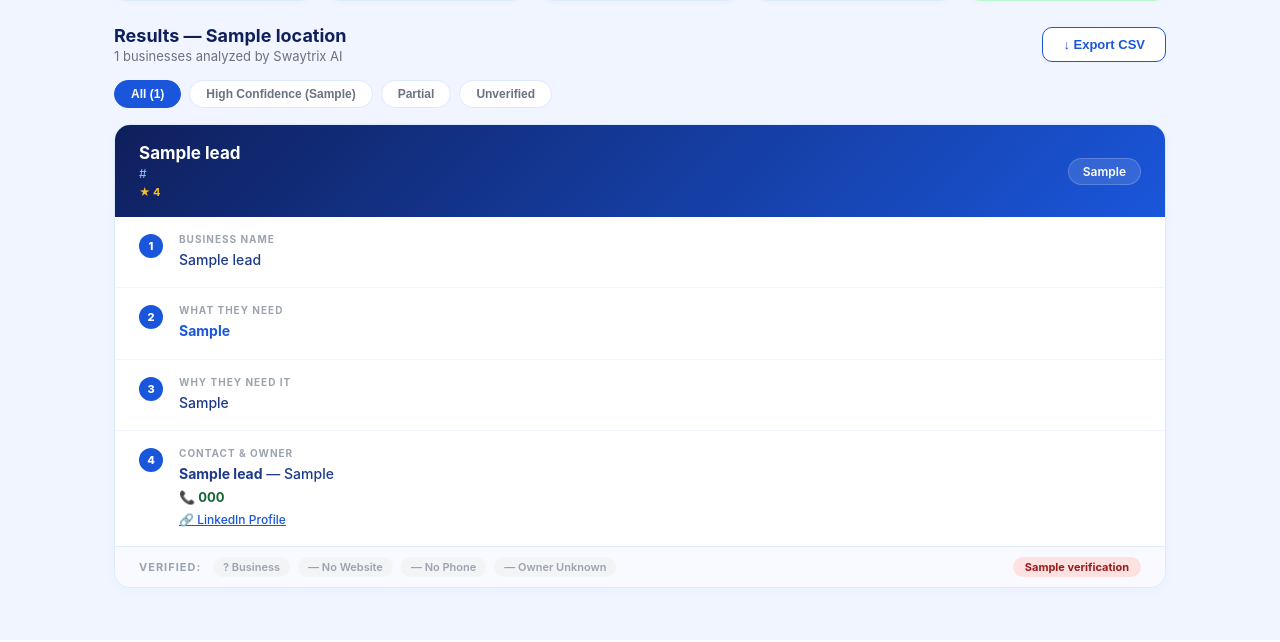
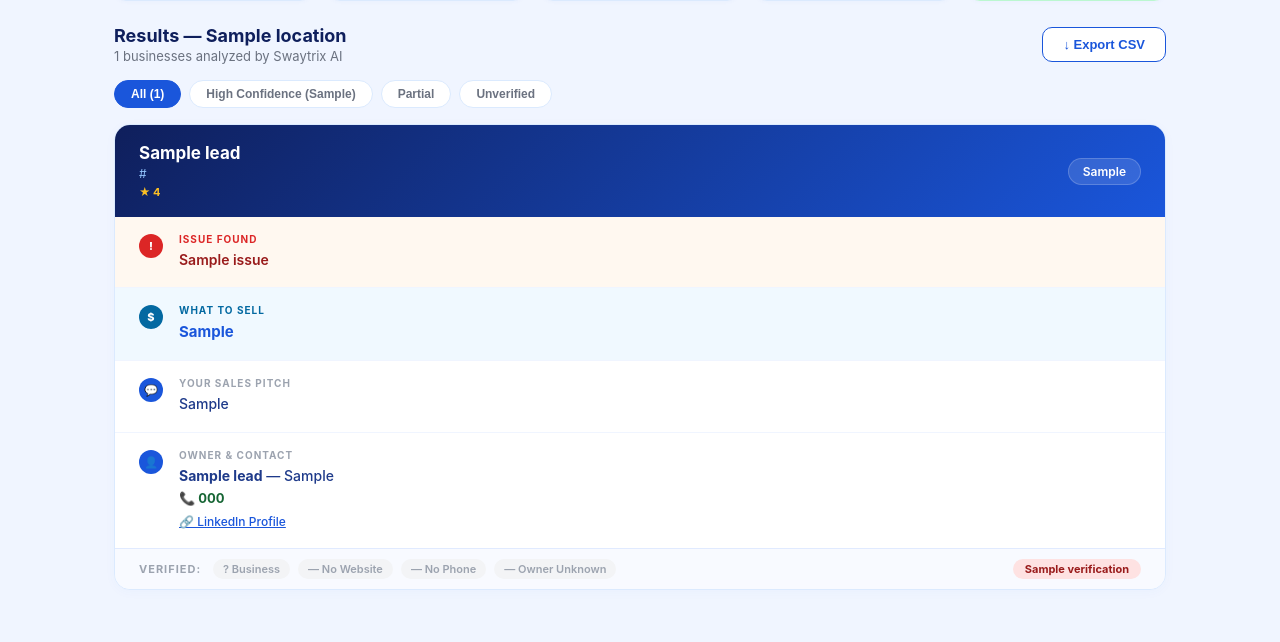
Before and after one commit to aibuilder-debug007/lead-scout, a FastAPI app: template templates/index.html in a window 1280 px wide. Shown: the part 435-1077 px from the top of the page. Run offline with FastAPI, Linux system fonts and the light colour scheme; the template is opened without the code that fills it: most values are stand-ins (such as "Sample title", 1, 10 or a date in 2020).

Commit message:
Target small businesses only, add specific issue detection and sales pitch per lead

```diff
--- a/main.py
+++ b/main.py
@@ -26,6 +26,20 @@ claude = anthropic.Anthropic(api_key=ANTHROPIC_API_KEY)
 
 VALID_TOKENS: set[str] = set()
 RESULTS_CACHE: dict[str, dict] = {}  # session -> {location, leads}
+
+CHAIN_KEYWORDS = [
+    "mcdonald", "starbucks", "subway", "dunkin", "burger king", "wendy's", "taco bell",
+    "chick-fil-a", "domino's", "pizza hut", "kfc", "popeyes", "sonic drive", "dairy queen",
+    "panera", "chipotle", "panda express", "five guys", "shake shack", "in-n-out",
+    "walmart", "target", "costco", "home depot", "lowe's", "cvs pharmacy", "walgreens",
+    "rite aid", "anytime fitness", "planet fitness", "la fitness", "gold's gym",
+    "orangetheory", "crunch fitness", "great clips", "supercuts", "sport clips",
+    "fantastic sams", "hair cuttery", "jiffy lube", "midas", "meineke", "firestone",
+    "pep boys", "autozone", "h&r block", "jackson hewitt", "7-eleven", "circle k",
+    "marriott", "hilton", "holiday inn", "best western", "sheraton", "hyatt",
+    "applebee's", "denny's", "ihop", "olive garden", "red lobster", "chili's",
+    "outback", "buffalo wild wings", "jersey mike", "jimmy john", "potbelly",
+]
 
 BLOCKED_DOMAINS = [
     "yelp.com", "yellowpages.com", "tripadvisor.com", "google.com", "facebook.com",
@@ -79,7 +93,19 @@ async def places_search(query: str, location: str) -> list[dict]:
                 logger.info(f"Places status for '{query} in {location}': {data.get('status')} — {len(data.get('results', []))} results")
 
                 if data.get("status") == "OK" and data.get("results"):
-                    for place in data["results"][:3]:
+                    added = 0
+                    for place in data["results"]:
+                        if added >= 3:
+                            break
+                        name_lower = place.get("name", "").lower()
+                        review_count = place.get("user_ratings_total", 0)
+                        # Skip chains and high-volume businesses (likely corporate)
+                        if any(chain in name_lower for chain in CHAIN_KEYWORDS):
+                            logger.info(f"Skipping chain: {place.get('name')}")
+                            continue
+                        if review_count > 300:
+                            logger.info(f"Skipping large business ({review_count} reviews): {place.get('name')}")
+                            continue
                         place_id = place.get("place_id")
                         detail = await get_place_detail(place_id)
                         businesses.append({
@@ -88,7 +114,9 @@ async def places_search(query: str, location: str) -> list[dict]:
                             "website": detail.get("website", ""),
                             "phone": detail.get("formatted_phone_number", ""),
                             "rating": str(place.get("rating", "")),
+                            "review_count": review_count,
                         })
+                        added += 1
                     return businesses
                 else:
                     logger.warning(f"Places API error: {data.get('status')} — {data.get('error_message', '')}")
@@ -261,37 +289,42 @@ async def find_owner(business_name: str, location: str, site_text: str) -> str:
         return "Not found"
 
 
-def analyze_lead(name: str, website: str, address: str, phone: str, rating: str, site_text: str) -> dict:
+def analyze_lead(name: str, website: str, address: str, phone: str, rating: str, review_count: int, site_text: str) -> dict:
     msg = claude.messages.create(
         model="claude-sonnet-4-6",
-        max_tokens=500,
+        max_tokens=600,
         extra_headers={"anthropic-beta": "prompt-caching-2024-07-31"},
         system=[{
             "type": "text",
             "text": (
-                "You are an AI services sales analyst. Analyze local businesses and identify exactly what AI service would help them most.\n\n"
-                "Reply in EXACTLY this format:\n"
-                "WHAT_THEY_NEED: [specific AI service — e.g. 'AI chatbot for customer inquiries', 'automated review response system', 'AI appointment booking']\n"
-                "WHY_THEY_NEED_IT: [2-3 sentences — cite specific observed facts: missing features, low rating, no online booking, outdated site, no contact form, etc.]"
+                "You are a sales analyst for a small AI agency. You find SPECIFIC problems with small local businesses and pitch the exact AI service that fixes it.\n\n"
+                "Look for concrete issues like: no website, no online booking, low rating, no contact form, no live chat, outdated site, no review responses, no menu/pricing online, no social proof.\n\n"
+                "Reply in EXACTLY this format (no extra text):\n"
+                "ISSUE: [the single biggest specific problem — e.g. 'No online booking — customers must call to schedule' or 'Google rating 3.1 with 12 unanswered negative reviews' or 'No website at all']\n"
+                "SOLUTION: [the exact service to sell — short product name — e.g. 'AI Booking System', 'Review Recovery Bot', 'Starter Website + AI Chat', 'AI Lead Capture Form']\n"
+                "PITCH: [2-3 sentences: name the pain this causes them RIGHT NOW, then how your solution fixes it, then one specific outcome they'll get — be direct and dollar-focused]"
             ),
             "cache_control": {"type": "ephemeral"}
         }],
-        messages=[{"role": "user", "content": f"""Business Name: {name}
+        messages=[{"role": "user", "content": f"""Business: {name}
 Address: {address}
 Phone: {phone}
-Google Rating: {rating or 'Not listed'}
-Website: {website if website else 'None found'}
-Website Content: {site_text[:4000] if site_text else ('(site exists but could not be scraped)' if website else 'N/A — no website')}"""}]
+Google Rating: {rating or 'Not listed'} ({review_count or 'unknown'} reviews)
+Website: {website if website else 'NONE — no website found'}
+Website Content: {site_text[:4000] if site_text else ('(could not scrape)' if website else 'N/A')}"""}]
     )
     text = msg.content[0].text
-    result = {"what_they_need": "", "why_they_need_it": ""}
-    what_match = re.search(r"WHAT_THEY_NEED:\s*(.+?)(?:\n|(?=WHY_THEY_NEED_IT:))", text, re.IGNORECASE)
-    why_match = re.search(r"WHY_THEY_NEED_IT:\s*(.+)", text, re.DOTALL | re.IGNORECASE)
-    if what_match:
-        result["what_they_need"] = what_match.group(1).strip()
-    if why_match:
-        result["why_they_need_it"] = why_match.group(1).strip()
-    if not result["what_they_need"] or not result["why_they_need_it"]:
+    result = {"issue": "", "what_they_need": "", "why_they_need_it": ""}
+    issue_match = re.search(r"ISSUE:\s*(.+?)(?:\n|(?=SOLUTION:))", text, re.IGNORECASE)
+    sol_match = re.search(r"SOLUTION:\s*(.+?)(?:\n|(?=PITCH:))", text, re.IGNORECASE)
+    pitch_match = re.search(r"PITCH:\s*(.+)", text, re.DOTALL | re.IGNORECASE)
+    if issue_match:
+        result["issue"] = issue_match.group(1).strip()
+    if sol_match:
+        result["what_they_need"] = sol_match.group(1).strip()
+    if pitch_match:
+        result["why_they_need_it"] = pitch_match.group(1).strip()
+    if not result["issue"]:
         logger.warning(f"Parse failure for {name!r}: {text[:150]}")
     return result
 
@@ -398,6 +431,7 @@ async def process_business(biz: dict, location: str) -> dict:
     phone = biz.get("phone", "")
     address = biz.get("address", location)
     rating = biz.get("rating", "")
+    review_count = biz.get("review_count", 0)
 
     # If Google Places didn't return a website, try to find it via search
     if not website and BRAVE_API_KEY:
@@ -408,7 +442,7 @@ async def process_business(biz: dict, location: str) -> dict:
 
     # Run analysis and owner search in parallel
     analysis_task = asyncio.get_event_loop().run_in_executor(
-        None, analyze_lead, name, website, address, phone, rating, site_text
+        None, analyze_lead, name, website, address, phone, rating, review_count, site_text
     )
     owner_task = find_owner(name, location, site_text)
     analysis, owner = await asyncio.gather(analysis_task, owner_task)
@@ -427,6 +461,8 @@ async def process_business(biz: dict, location: str) -> dict:
         "name": name,
         "url": website or "No website",
         "rating": rating,
+        "review_count": review_count,
+        "issue": analysis["issue"],
         "what_they_need": analysis["what_they_need"],
         "why_they_need_it": analysis["why_they_need_it"],
         "contact_info": " | ".join(contact_parts) if contact_parts else "Not found",
@@ -519,7 +555,7 @@ async def download(location: str = Form(...), session: str | None = Cookie(defau
     else:
         leads = await scout_leads(location)
     output = io.StringIO()
-    fieldnames = ["name", "url", "rating", "what_they_need", "why_they_need_it", "contact_info", "owner_name", "owner_linkedin", "owner_phone", "confidence", "website_verified", "phone_verified", "owner_verified", "business_verified"]
+    fieldnames = ["name", "url", "rating", "review_count", "issue", "what_they_need", "why_they_need_it", "contact_info", "owner_name", "owner_linkedin", "owner_phone", "confidence", "website_verified", "phone_verified", "owner_verified", "business_verified"]
     writer = csv.DictWriter(output, fieldnames=fieldnames)
     writer.writeheader()
     for lead in leads:
@@ -530,6 +566,8 @@ async def download(location: str = Form(...), session: str | None = Cookie(defau
             "name": lead["name"],
             "url": lead["url"],
             "rating": lead.get("rating", ""),
+            "review_count": lead.get("review_count", ""),
+            "issue": lead.get("issue", ""),
             "what_they_need": lead["what_they_need"],
             "why_they_need_it": lead["why_they_need_it"],
             "contact_info": lead["contact_info"],
--- a/templates/index.html
+++ b/templates/index.html
@@ -362,36 +362,38 @@
                         <div class="lead-rating">&#9733; {{ lead.rating }}</div>
                         {% endif %}
                     </div>
-                    <div class="lead-badge">{{ lead.what_they_need }}</div>
+                    <div class="lead-badge">{{ lead.what_they_need or 'Analyzing...' }}</div>
                 </div>
                 <div class="lead-body">
-                    <div class="lead-row">
-                        <div class="row-num">1</div>
+                    {% if lead.issue %}
+                    <div class="lead-row" style="background:#fff8f0;">
+                        <div class="row-num" style="background:#dc2626;">!</div>
                         <div class="row-content">
-                            <div class="row-label">Business Name</div>
-                            <div class="row-value">{{ lead.name }}</div>
+                            <div class="row-label" style="color:#dc2626;">Issue Found</div>
+                            <div class="row-value" style="color:#991b1b;font-weight:600;">{{ lead.issue }}</div>
+                        </div>
+                    </div>
+                    {% endif %}
+                    <div class="lead-row" style="background:#f0f9ff;">
+                        <div class="row-num" style="background:#0369a1;">$</div>
+                        <div class="row-content">
+                            <div class="row-label" style="color:#0369a1;">What to Sell</div>
+                            <div class="row-value highlight" style="font-size:15px;">{{ lead.what_they_need }}</div>
                         </div>
                     </div>
                     <div class="lead-row">
-                        <div class="row-num">2</div>
+                        <div class="row-num">&#128172;</div>
                         <div class="row-content">
-                            <div class="row-label">What They Need</div>
-                            <div class="row-value highlight">{{ lead.what_they_need }}</div>
-                        </div>
-                    </div>
-                    <div class="lead-row">
-                        <div class="row-num">3</div>
-                        <div class="row-content">
-                            <div class="row-label">Why They Need It</div>
+                            <div class="row-label">Your Sales Pitch</div>
                             <div class="row-value">{{ lead.why_they_need_it }}</div>
                         </div>
                     </div>
                     <div class="lead-row">
-                        <div class="row-num">4</div>
+                        <div class="row-num">&#128100;</div>
                         <div class="row-content">
-                            <div class="row-label">Contact & Owner</div>
+                            <div class="row-label">Owner & Contact</div>
                             <div class="row-value">
-                                {% if lead.owner_name != 'Not found' %}<strong>{{ lead.owner_name }}</strong> — {% endif %}{{ lead.contact_info }}
+                                {% if lead.owner_name != 'Not found' %}<strong>{{ lead.owner_name }}</strong>{% if lead.contact_info != 'Not found' %} — {% endif %}{% endif %}{{ lead.contact_info if lead.contact_info != 'Not found' else '' }}
                                 {% if lead.owner_phone %}
                                 <br><span style="font-size:13px;color:#166534;font-weight:700;">&#128222; {{ lead.owner_phone }}</span>
                                 {% endif %}
```
